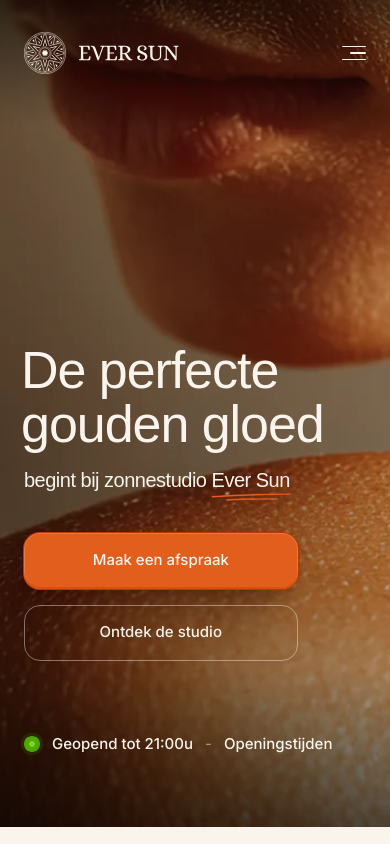
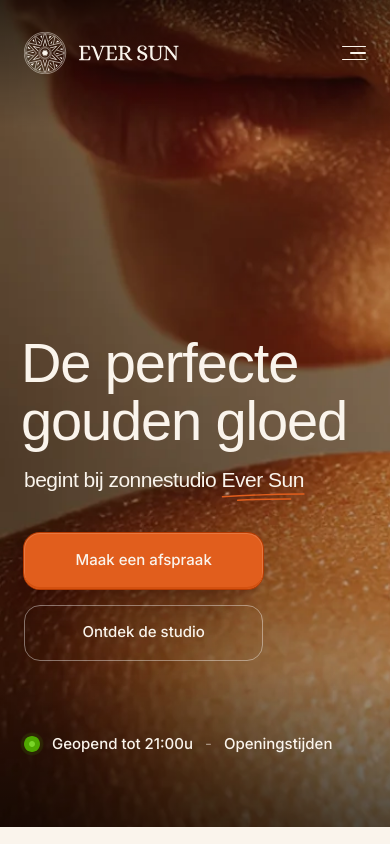
Before and after one commit to timothyvansas-gif/eversun, a Next.js app: page / in a window 390 px wide. Shown: the top 844 px of the page. Built offline with nearby package versions, Linux system fonts and the light colour scheme; a web font is replaced by a local one.

Commit message:
style: update hero layout with responsive sizing adjustments, review indicator styling, and added WhatsApp asset

```diff
--- a/src/components/hero/hero-buttons.tsx
+++ b/src/components/hero/hero-buttons.tsx
@@ -29,7 +29,7 @@ export default function HeroButtons() {
   return (
     <>
       <button
-        className="w-[80%] md:w-[220px] font-sans font-medium text-[15px] text-[#FAF4EC] cursor-pointer active:scale-[0.98] transition-transform duration-200"
+        className="w-[70%] md:w-[220px] font-sans font-medium text-[15px] text-[#FAF4EC] cursor-pointer active:scale-[0.98] transition-transform duration-200"
         onMouseEnter={() => {
           if (window.matchMedia("(hover: hover)").matches) setPrimaryHovered(true);
         }}
@@ -44,7 +44,7 @@ export default function HeroButtons() {
         Maak een afspraak
       </button>
       <button
-        className="w-[80%] md:w-[220px] font-sans font-medium text-[15px] text-[#FAF4EC] cursor-pointer active:scale-[0.98] transition-transform duration-200"
+        className="w-[70%] md:w-[220px] font-sans font-medium text-[15px] text-[#FAF4EC] cursor-pointer active:scale-[0.98] transition-transform duration-200"
         onMouseEnter={() => {
           if (window.matchMedia("(hover: hover)").matches) setSecondaryHovered(true);
         }}
--- a/src/components/hero/hero-content.tsx
+++ b/src/components/hero/hero-content.tsx
@@ -53,8 +53,8 @@ export default function HeroContent() {
                 animate="visible"
                 custom={0.3}
                 style={{
-                  fontSize: "clamp(52px, 7.5vw, 96px)",
-                  lineHeight: "clamp(54px, 7.8vw, 100px)",
+                  fontSize: "clamp(56px, 7.5vw, 96px)",
+                  lineHeight: "clamp(58px, 7.8vw, 100px)",
                   marginLeft: "-3px",
                 }}
               >
@@ -68,8 +68,8 @@ export default function HeroContent() {
                 animate="visible"
                 custom={0.5}
                 style={{
-                  fontSize: "clamp(20px, 3.44vw, 44px)",
-                  lineHeight: "clamp(26px, 4.06vw, 52px)",
+                  fontSize: "clamp(21px, 3.44vw, 44px)",
+                  lineHeight: "clamp(27px, 4.06vw, 52px)",
                 }}
               >
                 begint bij zonnestudio{" "}
--- a/src/components/hero/hero-reviews.tsx
+++ b/src/components/hero/hero-reviews.tsx
@@ -17,7 +17,7 @@ export default function HeroReviews() {
           <div
             key={i}
             className="w-[48px] h-[48px] rounded-full border border-[#D4C4B1] overflow-hidden relative"
-            style={{ zIndex: reviewers.length - i }}
+            style={{ zIndex: i }}
           >
             <Image
               src={img}
@@ -35,7 +35,7 @@ export default function HeroReviews() {
         className="h-[48px] px-5 flex items-center bg-[rgba(64,43,26,0.40)] backdrop-blur-[2px] rounded-full"
       >
         <span className="font-sans text-[15px] text-[#FAF4EC] leading-none whitespace-nowrap">
-          <span className="font-bold">4.9</span>/5 — 176 reviews
+          <span className="font-bold">4.9</span>/5 <span className="opacity-50">-</span> 176 reviews
         </span>
       </div>
     </div>
```
Also changed, not shown: src/images/whatsapp.svg (added).
